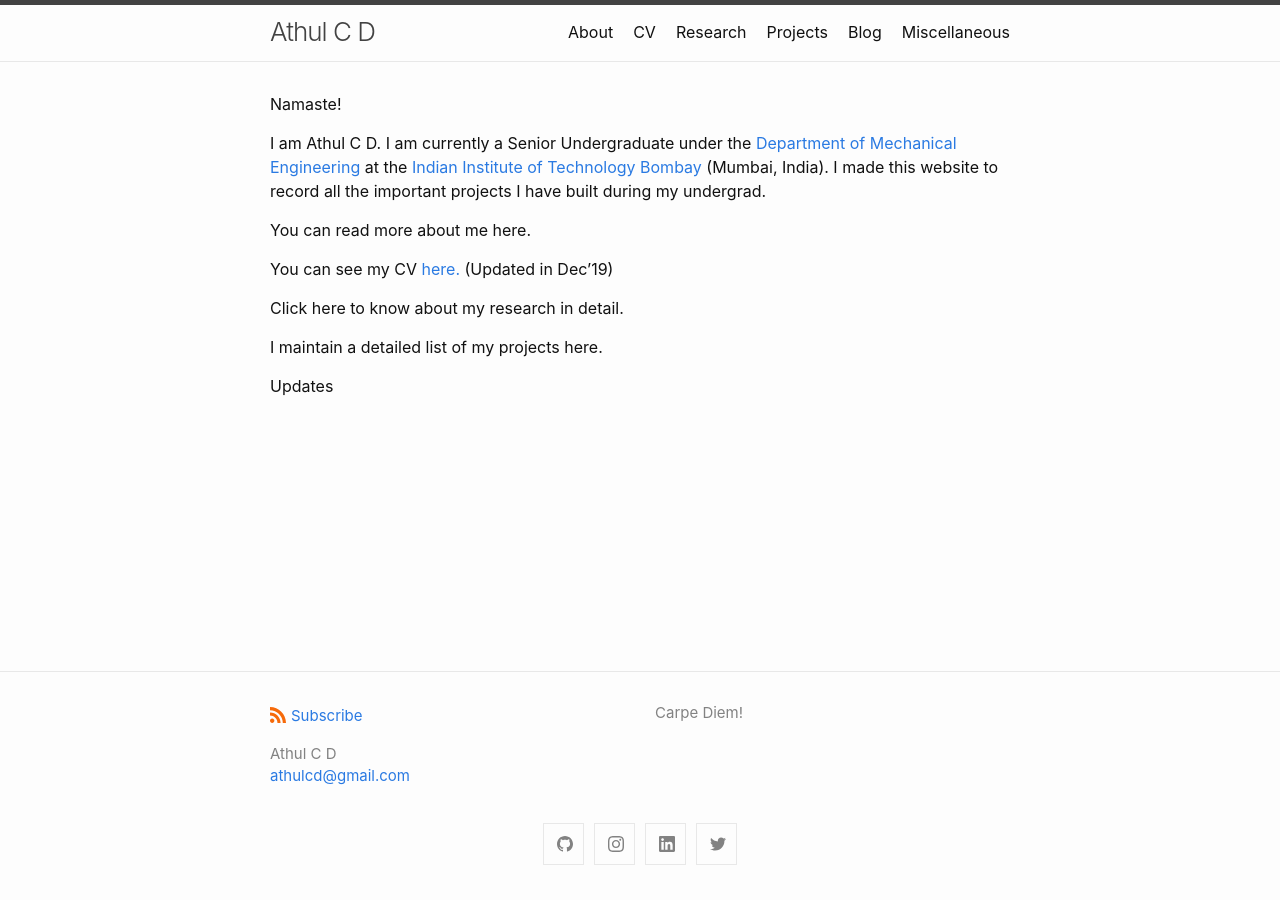
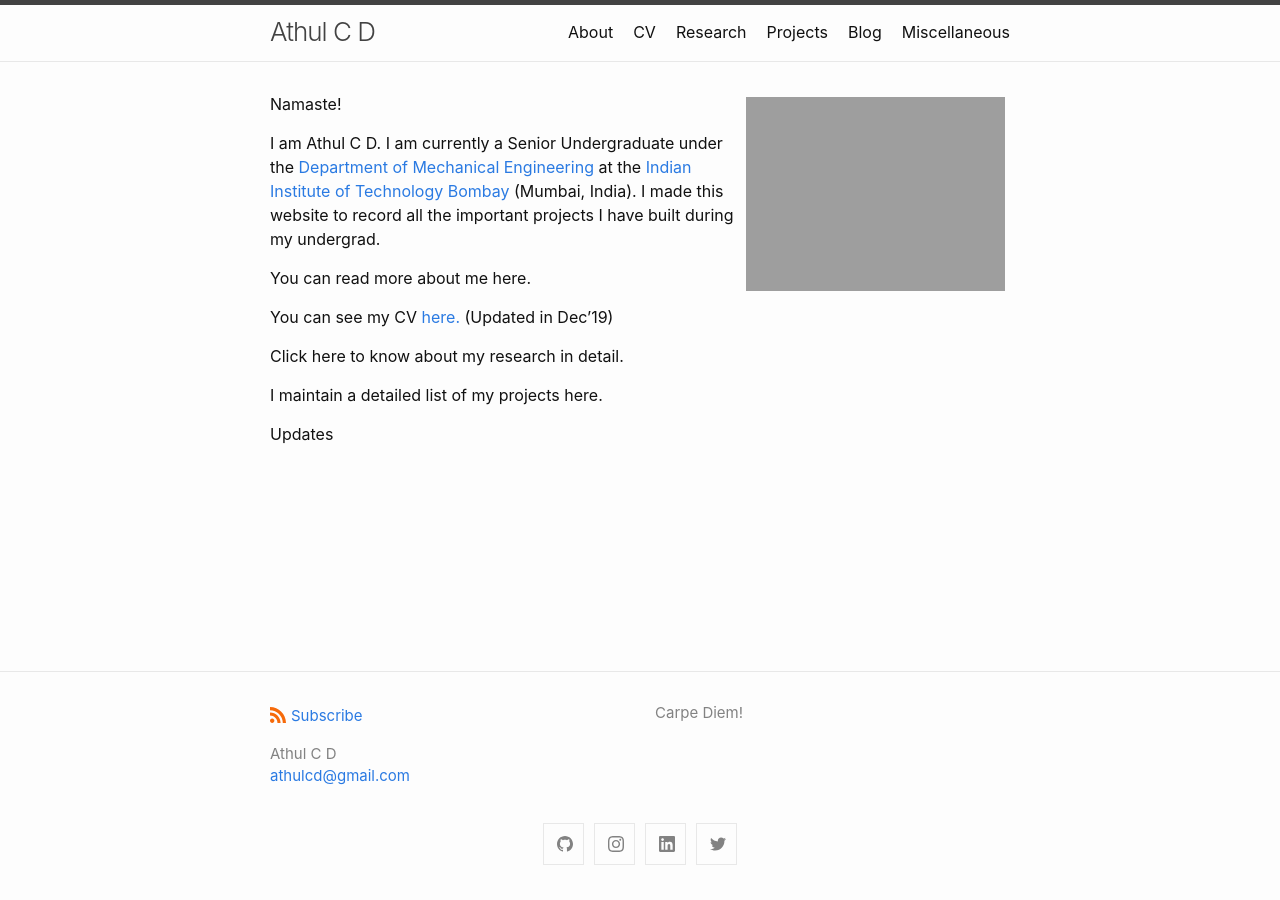
Before and after one commit to athulcd/athulcd.github.io, a Jekyll site: the page built from index.md, in a window 1280 px wide. Built offline with Jekyll 4.4.1, drawn with Linux system fonts in a browser that asks for light colours.

Commit message:
Update index.md

```diff
--- a/index.md
+++ b/index.md
@@ -7,6 +7,7 @@
 #
 layout: home
 ---
+<img style="float: right; width: 35%; padding: 5px;" src=" {{ site.url }}/assets/profile.jpg ">
 Namaste!
 
 I am Athul C D. I am currently a Senior Undergraduate under the [Department of Mechanical Engineering](https://www.me.iitb.ac.in/) at the [Indian Institute of Technology Bombay](http://www.iitb.ac.in/) (Mumbai, India). I made this website to record all the important projects I have built during my undergrad.
```
